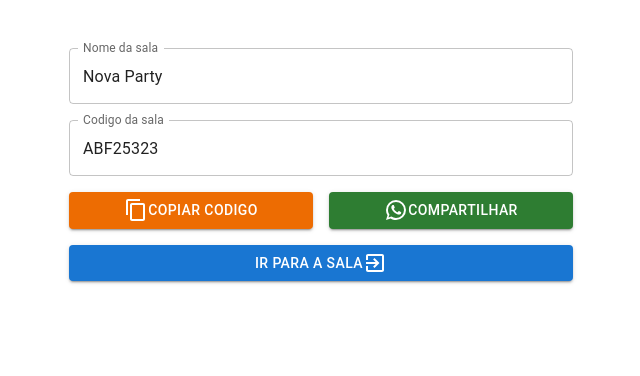
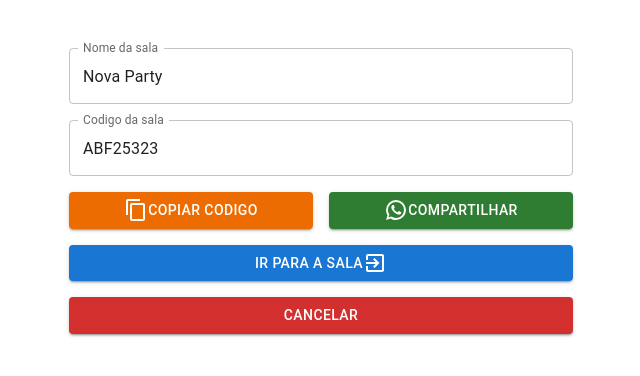
Before and after one commit to MatheusMartinsss/Quests, a React (Create React App) app: page /criar in a window 1280 px wide. Shown: the top 376 px of the page, without its empty margins (319-959 px from the left). Built offline with nearby package versions, Linux system fonts and the light colour scheme.

Commit message:
add cancel button to created form

```diff
--- a/src/presentation/pages/party-create/components/party-created-form.tsx
+++ b/src/presentation/pages/party-create/components/party-created-form.tsx
@@ -10,7 +10,7 @@ const PartyCreatedForm: React.FC<props> = ({ data }: props) => {
     return (
         <Grid container spacing={2} padding={5} maxWidth='600px'>
             <Grid item xs={12} md={12}>
-                <TextField value={data.name} fullWidth  label='Nome da sala'> </TextField>
+                <TextField value={data.name} fullWidth label='Nome da sala'> </TextField>
             </Grid>
             <Grid item xs={12} md={12}>
                 <TextField value={data.codigo} fullWidth label='Codigo da sala'> </TextField>
@@ -33,6 +33,11 @@ const PartyCreatedForm: React.FC<props> = ({ data }: props) => {
                     <ExitToAppIcon />
                 </Button>
             </Grid>
+            <Grid item xs={12} md={12}>
+                <Button color='error' fullWidth variant='contained'>
+                    Cancelar
+                </Button>
+            </Grid>
         </Grid>
     )
 }
```
